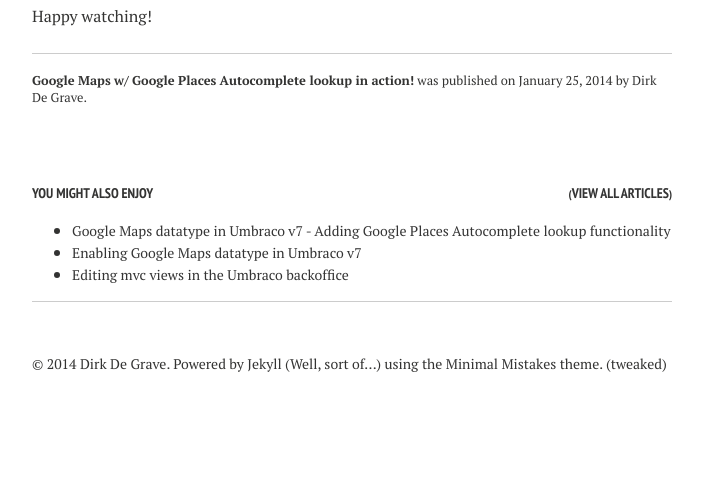
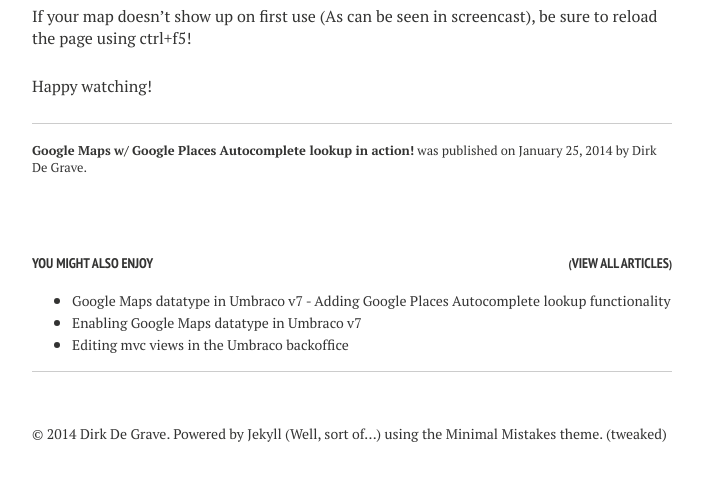
Before and after one commit to netaddicts/netaddicts.github.io, a Jekyll site: the page built from _posts/2014-01-25-google-maps-with-google-places-autocomplete-in-action.md, in a window 1280 px wide. Shown: the part 757-1249 px from the top of the page, without its empty margins (288-991 px from the left). Built offline with Jekyll 4.4.1, drawn with Linux system fonts in a browser that asks for light colours; nearby versions of some CDN libraries; comment, search, counter and statistics services are not loaded; before the commit the page ends 1179 px from its top, so only the background shows below that.

Commit message:
Adding reload instructions on first use of editor

```diff
--- a/_posts/2014-01-25-google-maps-with-google-places-autocomplete-in-action.md
+++ b/_posts/2014-01-25-google-maps-with-google-places-autocomplete-in-action.md
@@ -15,4 +15,6 @@ Prerequisites:
 
 <iframe src="http://www.screenr.com/embed/oT7N" width="650" height="396" frameborder="0"></iframe>
 
+If your map doesn't show up on first use (As can be seen in screencast), be sure to reload the page using ctrl+f5!
+
 Happy watching!
```
